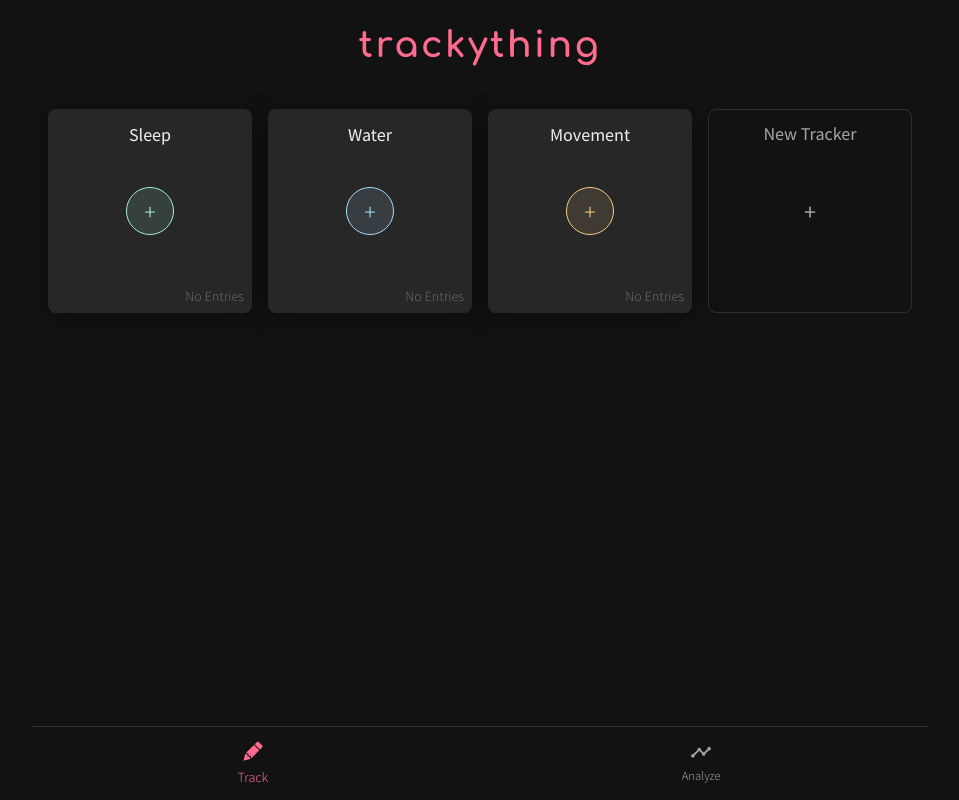
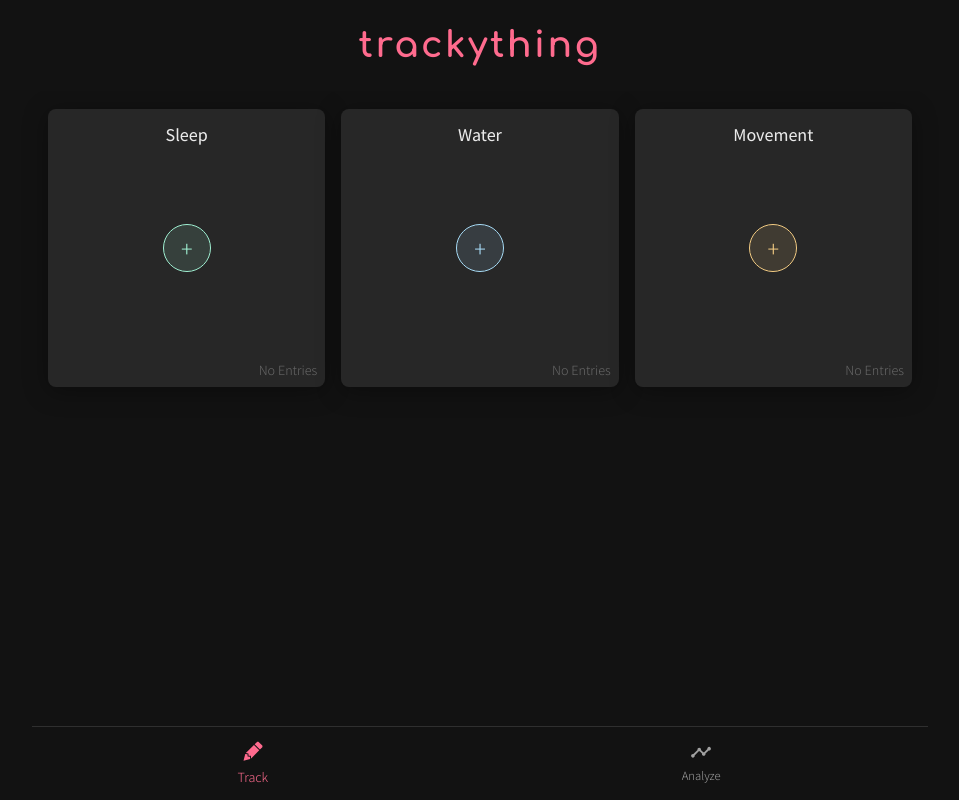
Before and after one commit to roschlau/trackything, a Svelte app: page / in a window 1280 px wide. Shown: the whole page, without its empty margins (160-1119 px from the left). Built offline with nearby package versions, Linux system fonts and the light colour scheme.

Commit message:
Remove "New Tracker" button while it doesn't have functionality yet

```diff
--- a/src/tracking-screen/TrackingScreen.svelte
+++ b/src/tracking-screen/TrackingScreen.svelte
@@ -55,10 +55,10 @@
             <TrackerTile {tracker}/>
         </li>
     {/each}
-    <li class="square">
-        <button class="new-tracker-button">
-            <span class="button-text font-body-bold">New Tracker</span>
-            <span class="plus-sign">+</span>
-        </button>
-    </li>
+<!--    <li class="square">-->
+<!--        <button class="new-tracker-button">-->
+<!--            <span class="button-text font-body-bold">New Tracker</span>-->
+<!--            <span class="plus-sign">+</span>-->
+<!--        </button>-->
+<!--    </li>-->
 </ul>
```
